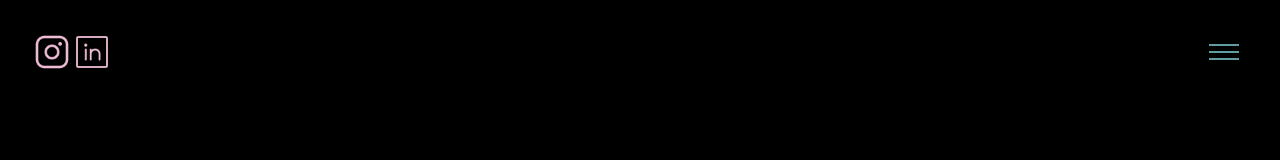
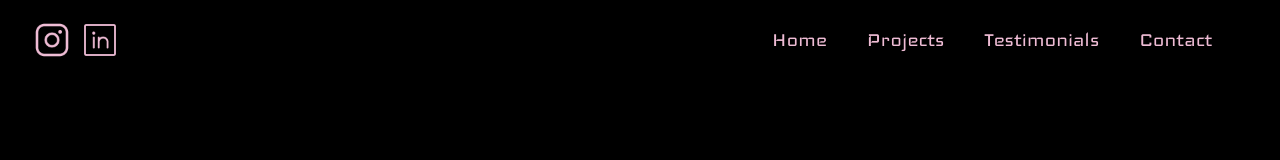
Before and after one commit to lakindu62/Portfolio-Thejana, a React (Vite) app: page / in a window 1280 px wide. Shown: the top 160 px of the page. Built offline with nearby package versions, Linux system fonts and the light colour scheme.

Commit message:
completed navMenu

```diff
--- a/src/components/Hero section/Hero.css
+++ b/src/components/Hero section/Hero.css
@@ -53,12 +53,14 @@
     height: 2px;
     width: 30px;
     display: block;
-    background-color: cadetblue;
+    background-color: #edebd0;
     margin: 5px;
+    transition: 1s;
+
 
 }
 
-.navMenu.open span:nth-child(1) {
+/* .navMenu.open span:nth-child(1) {
     top: 18px;
     -webkit-transform: rotate(135deg);
     -moz-transform: rotate(135deg);
@@ -77,16 +79,71 @@
     -moz-transform: rotate(-135deg);
     -o-transform: rotate(-135deg);
     transform: rotate(-135deg);
+} */
+.navMenu{
+    opacity: 0;
 }
 
 
+
+
 @media(max-width:900px){
+
     .navbar ul{
-        transform: translateX(70vw);
+        transform: translateX(2vw) translateY(12vh);
+        display: grid;
         opacity: 0;
+        gap: 0;
+        align-content: center;
+        justify-content: center;
+        background-color: #100d0e;
+        border-radius: 10px;
+        padding: 20px;
+        transition: 600ms;
+        box-shadow:inset #1c1619;
+
+    }
+
+    .navbar ul a {
+        color: #edebd0;
+    }
+
+    .navMenu{
+        opacity: 1;
+        transition: 1s;
+    }
+
+
+
+    .rod--01{
+        transform: scale(0.7);
+        border-radius: 50px;
+        transform: rotate(30deg);
+        transition: 1s;
+
+    }
+    .rod--02{
+        transform: scale(0.7);
+        border-radius: 50px;
+        transform: rotate(30deg);
+        width: 55%;
+        transition: 1s;
+
+    }
+    .rod--03{
+        transform: scale(0.7);
+        border-radius: 50px;
+        transform: rotate(30deg);
+        width: 35%;
+        transition: 1s;
+
+
     }
 }
 
+/* transform: translateX(-1vw) translateY(12vh); */
+
+
 .navbar ul{
- opacity: 0;
+
 }
--- a/src/components/Hero section/sub components/navbar.jsx
+++ b/src/components/Hero section/sub components/navbar.jsx
@@ -1,32 +1,64 @@
-import React ,{useState} from "react"
+import React ,{useState ,useEffect} from "react"
+
 
 
 
 
 export default function Navbar(){
+
+
+const [sideMenuActive , setSideMenuActive] = useState(false)
+
+
+
+function sideMenu() {
+  setSideMenuActive(!sideMenuActive);
+}
+
+useEffect(() => {
+  console.log(sideMenuActive); // this will output the updated value of sideMenuActive
+}, [sideMenuActive]);
+
+ const activeStyle ={
+    transform: "translateX(-1vw) translateY(14.5vh)",
+    zIndex:"10",
+    opacity:"1"
+
+ }
+
+
+
+
+
+
+
+
+
+
+
     return(
-        <div className="navbar flex justify-between items-center bg-black p-8 relative">
-            <span className="flex">
+        <div className="navbar flex justify-between items-center bg-black p-8 relative w-[100vw] h-[10vh]">
+            <span className="flex gap-2 flex-shrink-0">
                 <img className="h-10 w-10" src="src/assets/HeroSection/instagram.png" alt="" />
                 <img className="h-10 w-10" src="src/assets/HeroSection/linkedin.png" alt="" />
             </span>
-            <div className="navMenu absolute right-[2.778vw]" >
-                <span  className="navMenuRods"></span>
-                <span  className="navMenuRods"></span>
-                <span  className="navMenuRods"></span>
+            <div className="navMenu absolute right-[2.778vw] " onClick={sideMenu}    >
+                <span  className={`navMenuRods ${sideMenuActive ? "rod--01" : ''}`} onClick={sideMenu} ></span>
+                <span  className={`navMenuRods ${sideMenuActive ? "rod--02" : ''}`} onClick={sideMenu} ></span>
+                <span  className={`navMenuRods ${sideMenuActive ? "rod--03" : ''}`} onClick={sideMenu} ></span>
             </div>
-            <ul className="flex gap-10 mr-[2.778vw]">
+            <ul className="flex gap-10 mr-[2.778vw]" style={sideMenuActive ? activeStyle : {}}>
                 <div className="">
-                    <li className="text-[#EFBCD5] font-iceland text-[3vh]"><a className="links" href="#">Home</a></li>
+                    <li className="text-center text-[#EFBCD5] font-iceland text-[3vh]"><a className="links" href="#">Home</a></li>
                 </div>
                 <div className="">
-                    <li className=" text-[#EFBCD5] font-iceland text-[3vh]"><a className="links" href="#">Projects</a></li>
+                    <li className="text-center  text-[#EFBCD5] font-iceland text-[3vh]"><a className="links" href="#">Projects</a></li>
                 </div>
                 <div className="">
-                    <li className=" text-[#EFBCD5] font-iceland text-[3vh]"><a className="links" href="#">Testimonials</a></li>
+                    <li className="text-center  text-[#EFBCD5] font-iceland text-[3vh]"><a className="links" href="#">Testimonials</a></li>
                 </div>
                 <div className="">
-                    <li className="text-[#EFBCD5] font-iceland text-[3vh]"><a className="links" href="#">Contact</a></li>
+                    <li className="text-center text-[#EFBCD5] font-iceland text-[3vh]"><a className="links" href="#">Contact</a></li>
                 </div>
             </ul>
 
--- a/src/components/Projects Section/Projects.jsx
+++ b/src/components/Projects Section/Projects.jsx
@@ -67,9 +67,6 @@ function MainProjects() {
     }
     useEffect(() => {    //INTERSECTION OBSERVER FOR THE CARDS
 
-
-
-
         const styles = {
             transform: "scale(1.2)",
             filter: "grayscale(0)"
@@ -124,8 +121,8 @@ function MainProjects() {
 
 
     return (
-        <div className="pt-20">
-            <h1 className="text-center text-[#EEEBD0] text-[7vh] pt-5  font-iceland">PROJECTS</h1>
+        <div className="pt-10">
+            <h1 className="text-center text-[#EEEBD0] text-[7vh] pt-4  font-iceland">PROJECTS</h1>
             {/* gallery */}
             <div className="flex  justify-center border-solid border-white items-center">
                 <img onClick={() => scroll(-240)} className=" duration-300    hover:scale-[105%] h-10 -translate-y-10 mr-10 " src="src/assets/ProjectsSection/Vector-1.png" />
```
